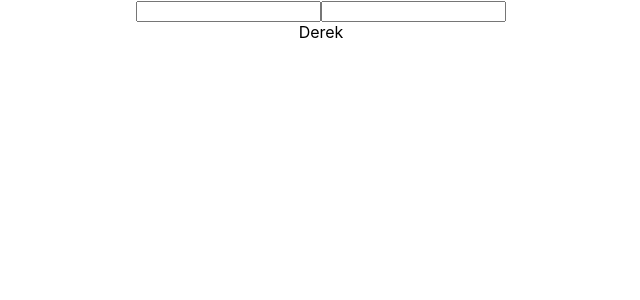
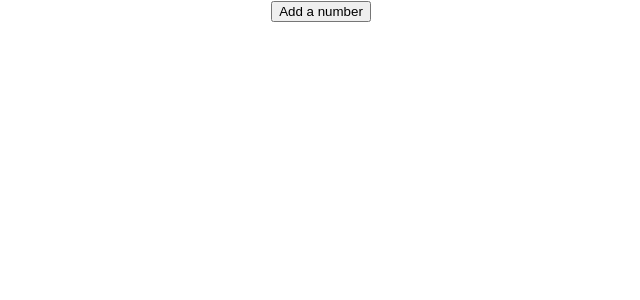
Before and after one commit to neelxie/moreHooks, a React (Create React App) app: page / in a window 1280 px wide. Shown: the top 300 px of the page, without its empty margins (319-959 px from the left). Built offline with nearby package versions, Linux system fonts and the light colour scheme.

Commit message:
Add new changes

```diff
--- a/src/App.js
+++ b/src/App.js
@@ -1,12 +1,13 @@
 
 import './App.css';
-import Hoek from './components/Hoek'
+import Ani from './components/Ani'
 
 function App() {
   return (
     <div className="App">
-      <Hoek />
-      <div>Derek</div>
+      {/* <Hoek /> */}
+      <Ani />
+      {/* <div>Derek</div> */}
     </div>
   );
 }
--- /dev/null
+++ b/src/components/Ani.js
@@ -0,0 +1,26 @@
+import React from "react";
+
+function Ani() {
+  const [items, setItems] = React.useState([]);
+  const addItem = () => {
+    setItems([
+      ...items,
+      {
+        id: items.length,
+        value: Math.floor(Math.random() * 10) + 1,
+      }
+    ])
+  };
+  return (
+    <div>
+      <button onClick={addItem}>Add a number</button>
+      <ul>
+        {items.map((item) => (
+          <li key={item.id}>{item.value}</li>
+        ))}
+      </ul>
+    </div>
+  );
+}
+
+export default Ani;
--- a/src/components/Hoek.js
+++ b/src/components/Hoek.js
@@ -1,7 +1,7 @@
 import React, { useState } from "react";
 
 function Hoek() {
-  const [name, setName] = React.useState({ firstName: "", lastName: "" });
+  const [name, setName] = useState({ firstName: "", lastName: "" });
   return (
     <form>
       <input
```
